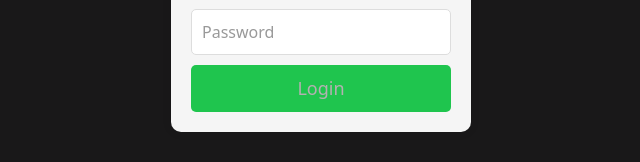
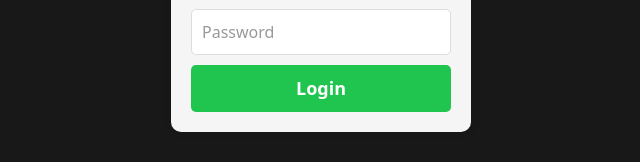
Before and after one commit to alberto-abarzua/peridash, a Next.js app in the folder frontend/: page /login in a window 1280 px wide. Shown: the part 308-470 px from the top of the page, without its empty margins (319-959 px from the left). Built offline with nearby package versions, Linux system fonts and the light colour scheme.

Commit message:
fix: login button font

```diff
--- a/frontend/src/components/auth/LoginForm.module.css
+++ b/frontend/src/components/auth/LoginForm.module.css
@@ -54,8 +54,9 @@
     border: none;
     border-radius: 5px;
     background-color: #1fc54e; /* Change this color to match your theme */
-    color: #b3b1b1;
+    color: #ffffff;
     font-size: 18px;
+    font-weight: 700;
     cursor: pointer;
     transition: background-color 0.3s ease;
 }
```
